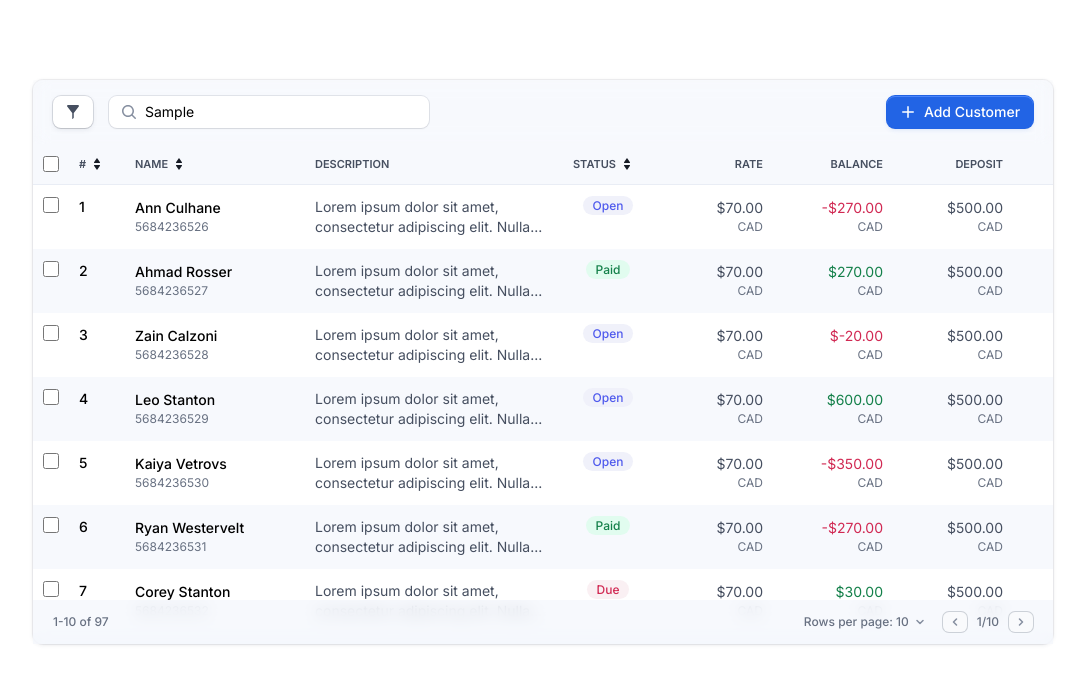
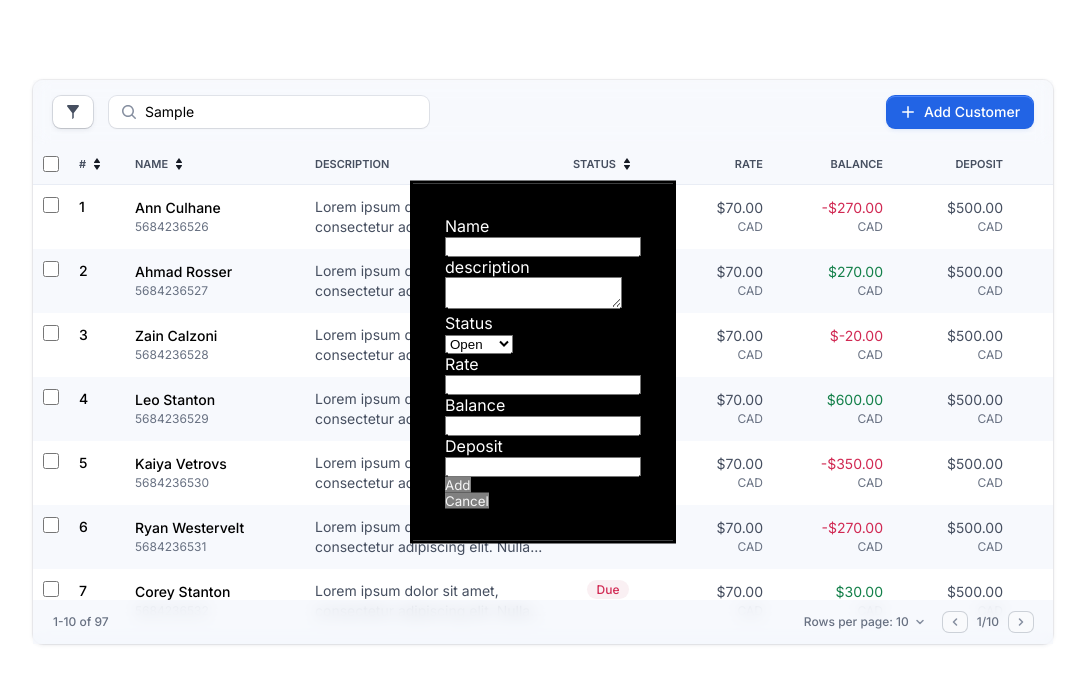
Before and after one commit to Gercius/25-01-17-praktine-uzd, a React (Vite) app: page / in a window 1280 px wide. Both pictures are taken after typing "Sample" into the empty fields and a click on the button "Add Customer". Shown: the top 684 px of the page, without its empty margins (97-1182 px from the left). Built offline with nearby package versions, Linux system fonts and the light colour scheme.

Commit message:
Partly implement add customer functionality

```diff
--- a/src/components/app/App.jsx
+++ b/src/components/app/App.jsx
@@ -2,13 +2,28 @@ import "./App.scss";
 import { Header } from "../header/Header";
 import { Main } from "../main/Main";
 import { Footer } from "../footer/Footer";
+import { useState } from "react";
+import AddCustomer from "../form/AddCustomer";
+import { data } from "../../data/data";
 
 export const App = () => {
+    const [isFormOpen, setIsFormOpen] = useState(false);
+    const [tableData, setTableData] = useState([...data]);
+
+    const handleFormData = (data) => {
+        console.log(data);
+        setTableData((prevData) => {
+            return [data, ...prevData];
+        });
+        setIsFormOpen(false);
+    };
+
     return (
         <>
-            <Header />
-            <Main />
+            <Header setIsFormOpen={setIsFormOpen} />
+            <Main tableData={tableData} />
             <Footer />
+            <AddCustomer isFormOpen={isFormOpen} setIsFormOpen={setIsFormOpen} handleFormData={handleFormData} />
         </>
     );
 };
--- a/src/components/app/App.scss
+++ b/src/components/app/App.scss
@@ -1,6 +1,7 @@
 @use "../../styles/variables" as *;
 
 #root {
+    position: relative;
     background-color: $bg-gray-transparent;
     margin: 5rem auto 0 auto;
     position: relative;
--- /dev/null
+++ b/src/components/form/AddCustomer.jsx
@@ -0,0 +1,93 @@
+import { useState } from "react";
+import styles from "./AddCustomer.module.scss";
+
+const AddCustomer = ({ isFormOpen, setIsFormOpen, handleFormData }) => {
+    const [formData, setFormData] = useState({
+        id: null,
+        name: "",
+        description: "",
+        status: "Open",
+        currency: "CAD",
+        rate: "",
+        balance: "",
+        deposit: "",
+    });
+
+    const handleChange = (e) => {
+        setFormData({
+            ...formData,
+            [e.target.name]: e.target.value,
+        });
+    };
+
+    const handleSubmit = (e) => {
+        e.preventDefault();
+        const finalFormData = {
+            ...formData,
+            id: Date.now().toString().slice(3),
+            rate: formatCurrency(formData.rate),
+            balance: formatCurrency(formData.balance),
+            deposit: formatCurrency(formData.deposit),
+        };
+        handleFormData({ ...finalFormData });
+
+        setFormData({
+            id: null,
+            name: "",
+            description: "",
+            status: "",
+            currency: "CAD",
+            rate: "",
+            balance: "",
+            deposit: "",
+        });
+
+        function formatCurrency(currency) {
+            return currency.includes("-") ? currency.toString().replace("-", "-$") : "$" + currency;
+        }
+    };
+
+    return (
+        <dialog open={isFormOpen} className={styles.formDialog}>
+            <form onSubmit={handleSubmit} className={styles.addForm}>
+                <div className={styles.formField}>
+                    <label htmlFor="name">Name</label>
+                    <input onChange={handleChange} value={formData.name} type="text" name="name" />
+                </div>
+                <div className={styles.formField}>
+                    <label htmlFor="description">description</label>
+                    <textarea onChange={handleChange} name="description"></textarea>
+                </div>
+                <div className={styles.formField}>
+                    <label htmlFor="status">Status</label>
+                    <select onChange={handleChange} name="status" value={formData.status}>
+                        <option value="Open">Open</option>
+                        <option value="Paid">Paid</option>
+                        <option value="Due">Due</option>
+                        <option value="Inactive">Inactive</option>
+                    </select>
+                </div>
+                <div className={styles.formField}>
+                    <label htmlFor="rate">Rate</label>
+                    <input onChange={handleChange} value={formData.rate} type="number" name="rate" />
+                </div>
+                <div className={styles.formField}>
+                    <label htmlFor="balance">Balance</label>
+                    <input onChange={handleChange} value={formData.balance} type="number" name="balance" />
+                </div>
+                <div className={styles.formField}>
+                    <label htmlFor="deposit">Deposit</label>
+                    <input onChange={handleChange} value={formData.deposit} type="number" name="deposit" />
+                </div>
+                <div className={styles.formButtons}>
+                    <button type="submit">Add</button>
+                    <button type="button" onClick={() => setIsFormOpen(false)}>
+                        Cancel
+                    </button>
+                </div>
+            </form>
+        </dialog>
+    );
+};
+
+export default AddCustomer;
--- /dev/null
+++ b/src/components/form/AddCustomer.module.scss
@@ -0,0 +1,26 @@
+.formDialog {
+    position: absolute;
+    top: 50%;
+    left: 50%;
+    transform: translate(-50%, -50%);
+
+    .addForm {
+        padding: 2rem;
+        background: black;
+        color: white;
+
+        label {
+            display: block;
+        }
+
+        .formField {
+        }
+
+        .formButtons {
+            button {
+                background-color: gray;
+                color: whitesmoke;
+            }
+        }
+    }
+}
--- a/src/components/header/Header.jsx
+++ b/src/components/header/Header.jsx
@@ -2,11 +2,11 @@ import styles from "./Header.module.scss";
 import { SearchBar } from "./searchBar/SearchBar";
 import { AddButton } from "./addButton/AddButton";
 
-export const Header = () => {
+export const Header = ({ setIsFormOpen }) => {
     return (
         <header className={styles.header}>
             <SearchBar />
-            <AddButton />
+            <AddButton setIsFormOpen={setIsFormOpen} />
         </header>
     );
 };
--- a/src/components/header/addButton/AddButton.jsx
+++ b/src/components/header/addButton/AddButton.jsx
@@ -1,9 +1,9 @@
 import styles from "./AddButton.module.scss";
 import addIcon from "../../../assets/add.svg";
 
-export const AddButton = () => {
+export const AddButton = ({ setIsFormOpen }) => {
     return (
-        <button className={styles.button}>
+        <button onClick={() => setIsFormOpen(true)} className={styles.button}>
             <img src={addIcon} alt="Plus sign icon" />
             Add Customer
         </button>
--- a/src/components/header/addButton/AddButton.module.scss
+++ b/src/components/header/addButton/AddButton.module.scss
@@ -7,6 +7,7 @@
     color: $font-light;
     box-shadow: $shadow-4;
     border-radius: $border-m;
+    cursor: pointer;
     width: 146px;
     height: 32px;
     flex-shrink: 0;
--- a/src/components/main/Main.jsx
+++ b/src/components/main/Main.jsx
@@ -1,10 +1,10 @@
 import styles from "./Main.module.scss";
 import { Table } from "./table/Table";
 
-export const Main = () => {
+export const Main = ({ isFormOpen, tableData }) => {
     return (
         <main className={styles.main}>
-            <Table />
+            <Table tableData={tableData} />
         </main>
     );
 };
--- a/src/components/main/table/Table.jsx
+++ b/src/components/main/table/Table.jsx
@@ -1,9 +1,8 @@
 import styles from "./Table.module.scss";
 import arrowIcon from "../../../assets/arrow.svg";
-import { data } from "../../../data/data";
 import { Row } from "./Row";
 
-export const Table = () => {
+export const Table = ({ tableData }) => {
     return (
         <table className={styles.table}>
             <thead>
@@ -39,7 +38,7 @@ export const Table = () => {
                 </tr>
             </thead>
             <tbody>
-                {data.map((item, index) => (
+                {tableData.map((item, index) => (
                     <Row key={item.id} item={item} index={index} />
                 ))}
                 <tr className={styles.spacer}></tr>
```
